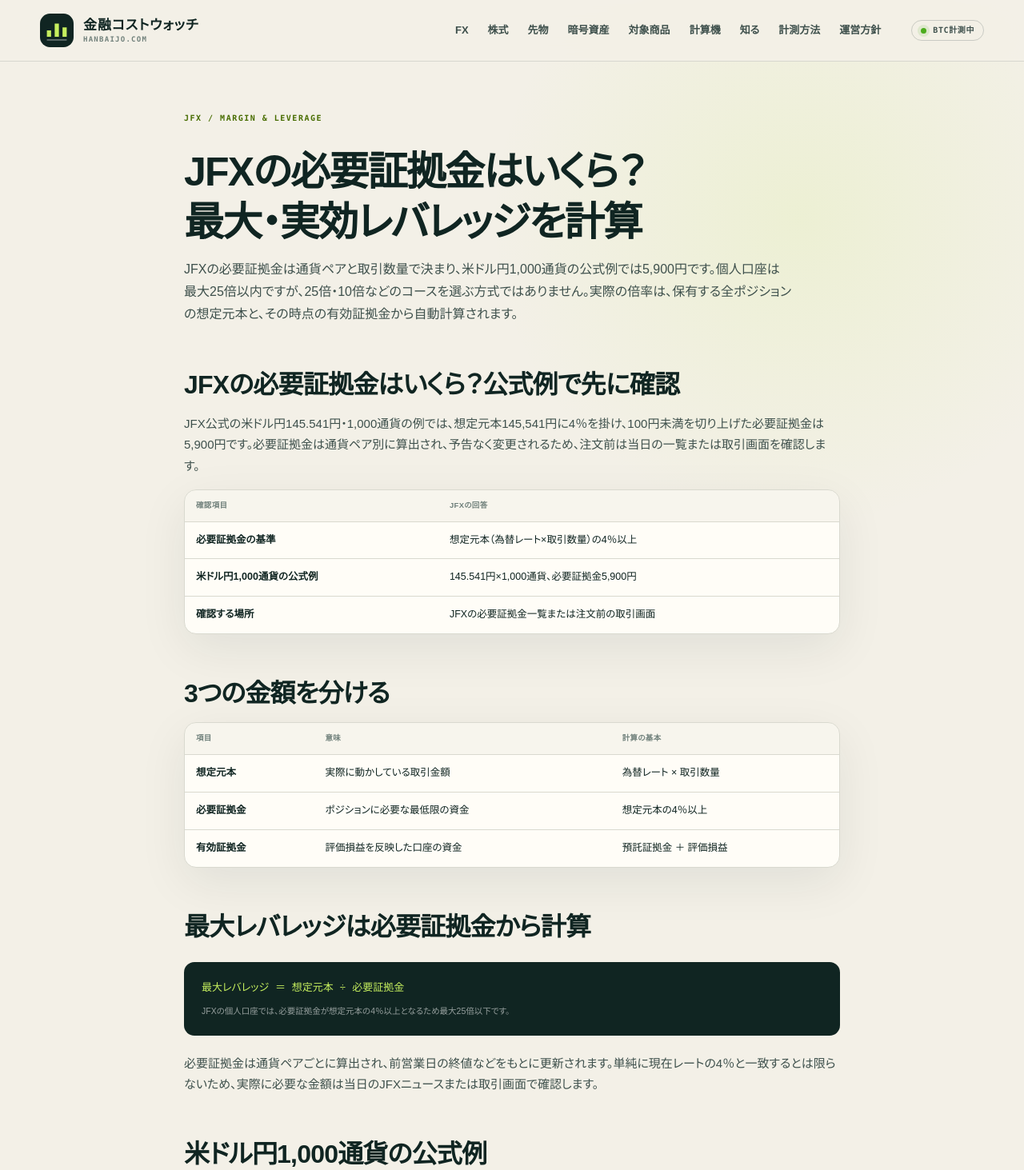
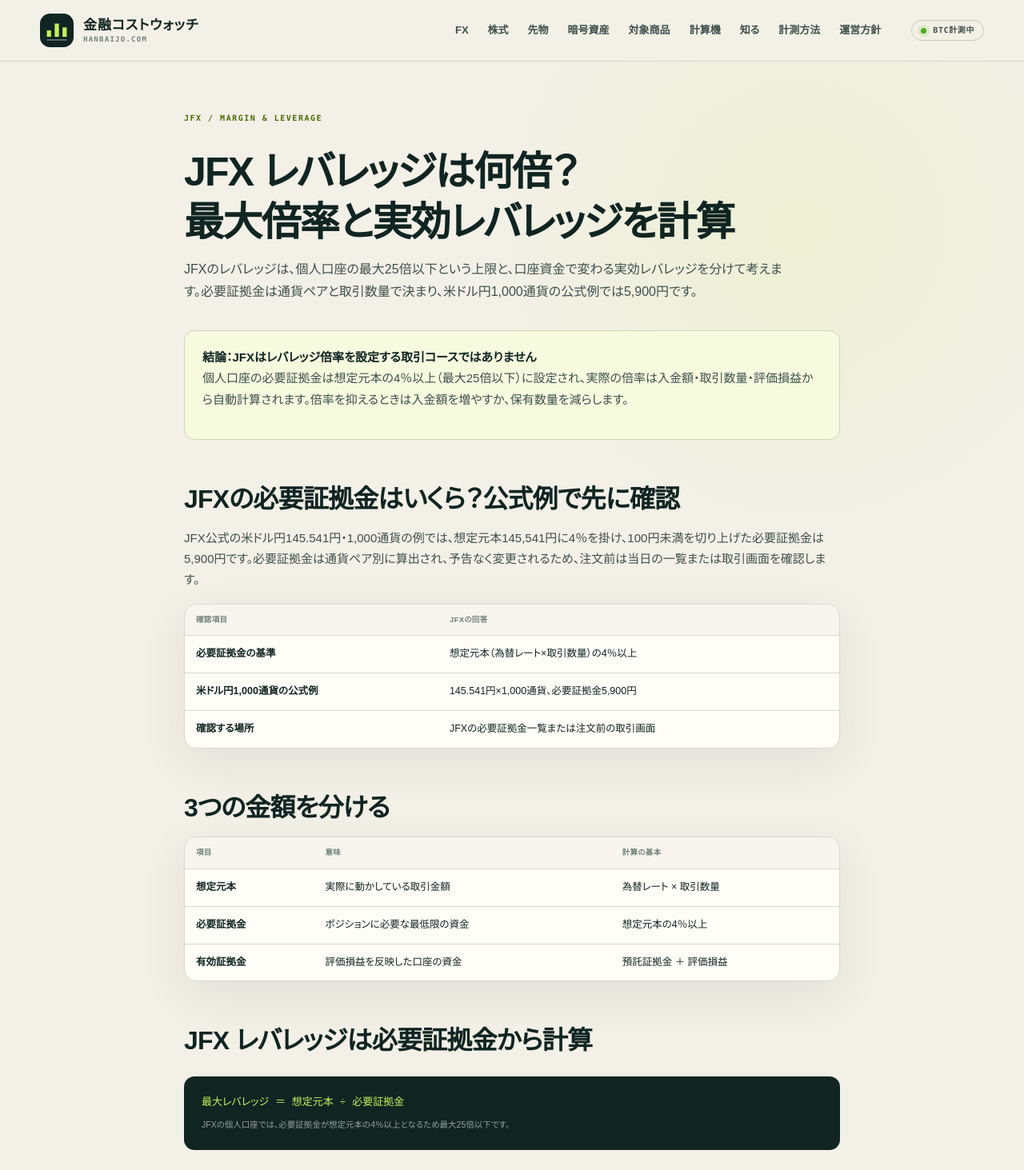
Before and after one commit to mrok18/hanbaijo, a Next.js app: page /articles/jfx-required-margin-leverage in a window 1280 px wide. Shown: the top 1463 px of the page at 80% size. Built offline with nearby package versions, Linux system fonts and the light colour scheme.

Commit message:
seo: clarify jfx leverage limits and calculation

```diff
--- a/app/articles/jfx-required-margin-leverage/page.tsx
+++ b/app/articles/jfx-required-margin-leverage/page.tsx
@@ -4,15 +4,17 @@ import { AFFILIATE_OFFERS } from '@/lib/affiliates';
 
 export const metadata = {
   alternates: { canonical: '/articles/jfx-required-margin-leverage' },
-  title: 'JFXの必要証拠金はいくら？最大・実効レバレッジを計算',
-  description: 'JFXの必要証拠金はいくらかを、米ドル円1,000通貨の公式例（5,900円）で確認。最大レバレッジと実効レバレッジの計算、当日の確認方法を整理します。',
+  title: 'JFX レバレッジ｜最大25倍以下と実効倍率・必要証拠金の計算',
+  description: 'JFXのレバレッジは何倍かを、個人口座の最大25倍以下と実効レバレッジに分けて解説。必要証拠金5,900円の公式例、計算式、確認方法を整理します。',
 };
 
 export default function Page() {
   return <article>
     <p className="page-kicker">JFX / MARGIN &amp; LEVERAGE</p>
-    <h1>JFXの必要証拠金はいくら？<br />最大・実効レバレッジを計算</h1>
-    <p className="lede">JFXの必要証拠金は通貨ペアと取引数量で決まり、米ドル円1,000通貨の公式例では5,900円です。個人口座は最大25倍以内ですが、25倍・10倍などのコースを選ぶ方式ではありません。実際の倍率は、保有する全ポジションの想定元本と、その時点の有効証拠金から自動計算されます。</p>
+    <h1>JFX レバレッジは何倍？<br />最大倍率と実効レバレッジを計算</h1>
+    <p className="lede">JFXのレバレッジは、個人口座の最大25倍以下という上限と、口座資金で変わる実効レバレッジを分けて考えます。必要証拠金は通貨ペアと取引数量で決まり、米ドル円1,000通貨の公式例では5,900円です。</p>
+
+    <div className="callout"><strong>結論：JFXはレバレッジ倍率を設定する取引コースではありません</strong><p>個人口座の必要証拠金は想定元本の4％以上（最大25倍以下）に設定され、実際の倍率は入金額・取引数量・評価損益から自動計算されます。倍率を抑えるときは入金額を増やすか、保有数量を減らします。</p></div>
 
     <h2>JFXの必要証拠金はいくら？公式例で先に確認</h2>
     <p>JFX公式の米ドル円145.541円・1,000通貨の例では、想定元本145,541円に4％を掛け、100円未満を切り上げた必要証拠金は5,900円です。必要証拠金は通貨ペア別に算出され、予告なく変更されるため、注文前は当日の一覧または取引画面を確認します。</p>
@@ -29,7 +31,7 @@ export default function Page() {
       <tr><td className="ex-name">有効証拠金</td><td>評価損益を反映した口座の資金</td><td>預託証拠金 ＋ 評価損益</td></tr>
     </tbody></table></div></div>
 
-    <h2>最大レバレッジは必要証拠金から計算</h2>
+    <h2>JFX レバレッジは必要証拠金から計算</h2>
     <div className="formula-box"><code>最大レバレッジ ＝ 想定元本 ÷ 必要証拠金</code><small>JFXの個人口座では、必要証拠金が想定元本の4％以上となるため最大25倍以下です。</small></div>
     <p>必要証拠金は通貨ペアごとに算出され、前営業日の終値などをもとに更新されます。単純に現在レートの4％と一致するとは限らないため、実際に必要な金額は当日のJFXニュースまたは取引画面で確認します。</p>
 
@@ -79,7 +81,7 @@ export default function Page() {
       <li><a href="https://faq.jfx.co.jp/faq/detail?category=34&amp;id=196&amp;site=FX557CTV" target="_blank" rel="noopener noreferrer">JFX FAQ「必要証拠金はいくらですか」</a></li>
       <li><a href="https://faq.jfx.co.jp/faq/detail?category=34&amp;id=190&amp;site=FX557CTV" target="_blank" rel="noopener noreferrer">JFX FAQ「レバレッジはどこで設定できますか」</a></li>
       <li><a href="https://www.jfx.co.jp/trading_rule/loscut/" target="_blank" rel="noopener noreferrer">JFX「ロスカットのルール」</a></li>
-    </ul><p>取引条件は2026年9月14日に公式ページで確認しました。必要証拠金は予告なく変更される場合があるため、注文前に取引画面を確認してください。</p></section>
+    </ul><p>取引条件は2026年9月15日に公式ページで確認しました。必要証拠金は予告なく変更される場合があるため、注文前に取引画面を確認してください。</p></section>
 
     <p><Link href="/articles/jfx-lot-trade-unit">JFXの1Lotと通貨数の例外を見る →</Link></p>
     <p><Link href="/articles/jfx-losscut-margin-shortage">ロスカットと不足金のルールを見る →</Link></p>
```
